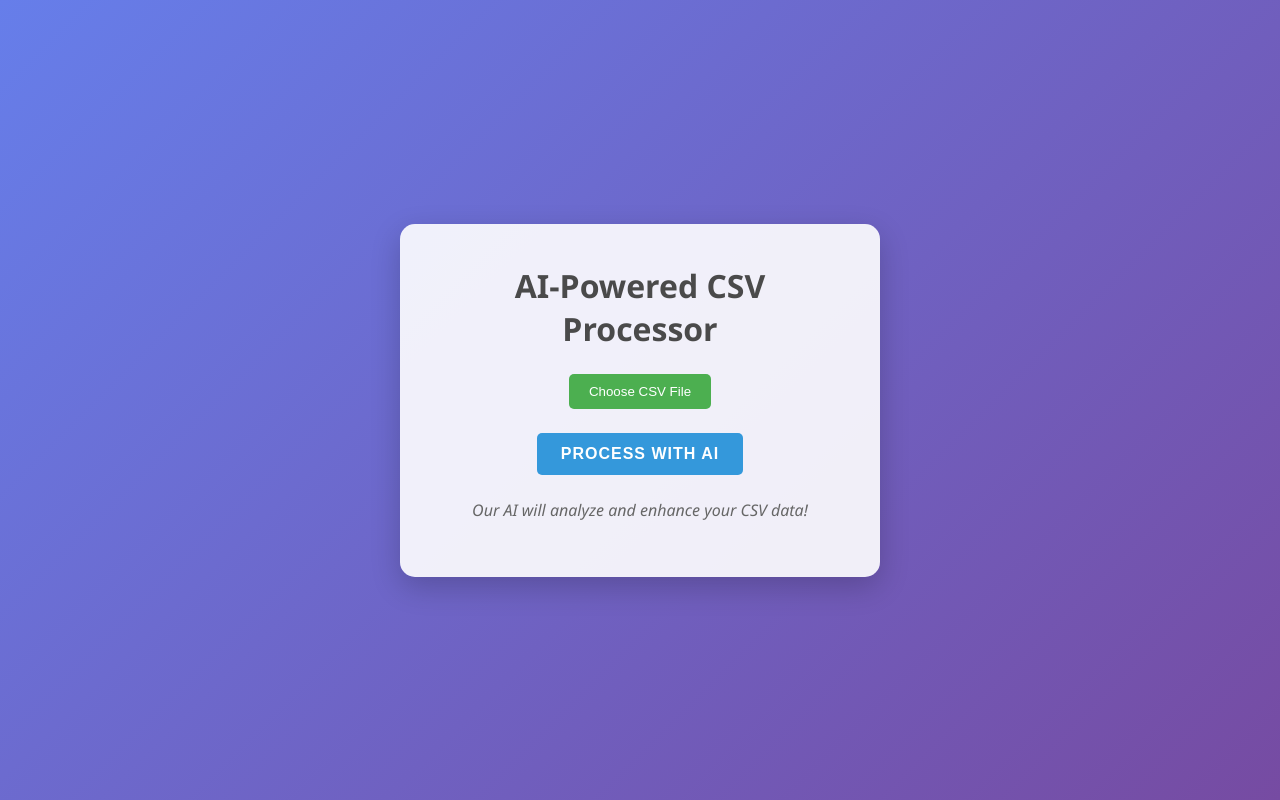
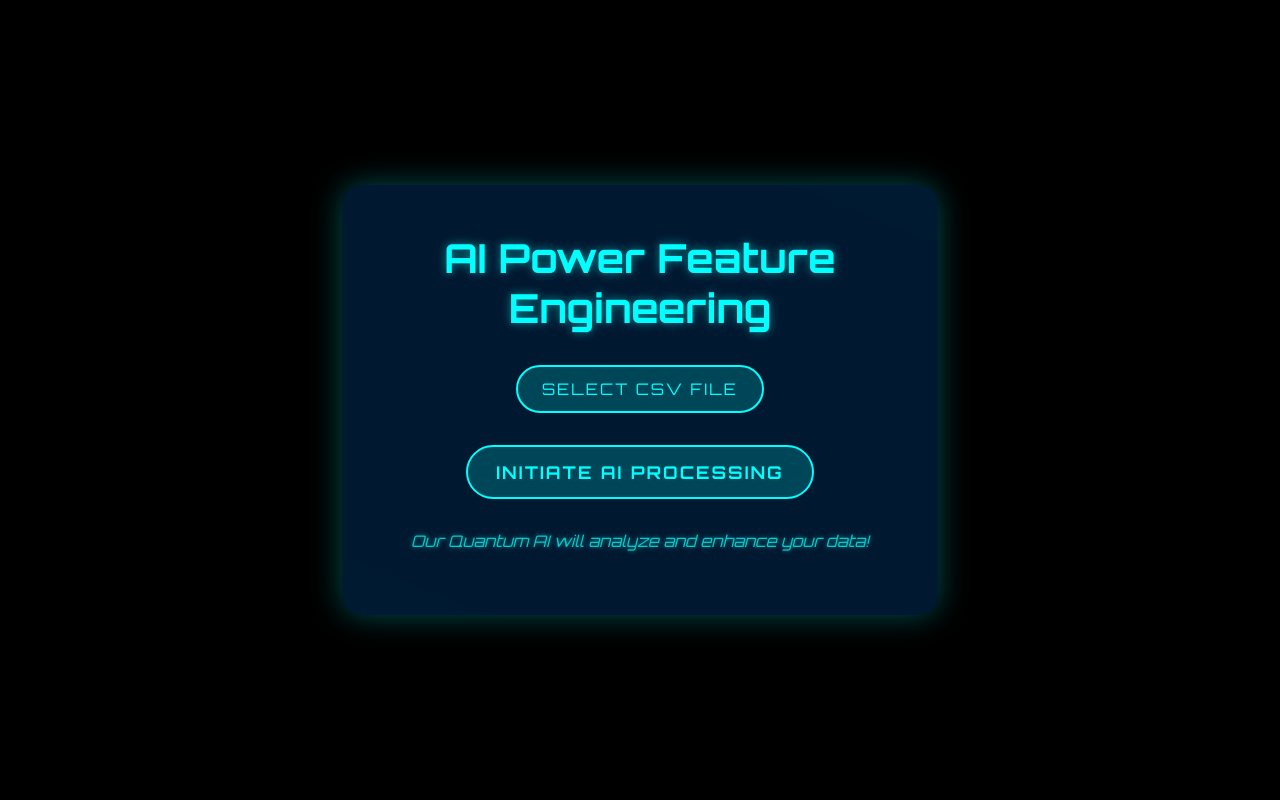
Before and after one commit to aditya699/Auto-Feature-Eng, a Flask app: page / in a window 1280 px wide. Run offline with Flask 3, Linux system fonts and the light colour scheme.

Commit message:
updated v1 feature engineering

````diff
--- a/app.py
+++ b/app.py
@@ -23,11 +23,11 @@ def upload_file():
         df = pd.read_csv(file)
 
         # Perform data cleaning and processing
-        df = auto_clean_feature_data(df)
+        processed_df = auto_clean_feature_data(df)
 
         # Convert the processed dataframe back to CSV
         output = io.StringIO()
-        df.to_csv(output, index=False)
+        processed_df.to_csv(output, index=False)
         output.seek(0)
 
         # Send the processed file back to the user
@@ -44,6 +44,7 @@ def auto_clean_feature_data(df):
     import google.generativeai as genai
     from dotenv import load_dotenv
     import os
+    import re
 
     # Load environment variables
     load_dotenv()
@@ -63,10 +64,14 @@ def auto_clean_feature_data(df):
     Given a DataFrame with the following columns: {columns}
     Generate Python code to create new columns based on existing ones.
     The code should:
-    1. Create  new columns
+    1. Create new columns
     2. Use other columns to create new columns
     3. Handle potential errors or missing data and datatypes error.
     4. Return the updated DataFrame
+
+    IMPORTANT:While creating new columns make sure to not add any business logic by yourself.
+    Make use of the existing columns to create new columns.
+    Create Generic columns not specific to any business logic.
 
     Provide only the Python code, no explanations.
 
@@ -85,6 +90,8 @@ def auto_clean_feature_data(df):
         # Handle potential datatype errors
         df['purchase_date'] = pd.to_datetime(df['purchase_date'], errors='coerce')
 
+        # Extract email domain
+        df['email_domain'] = df['email'].str.split('@').str[1]
 
         return df
 
@@ -92,14 +99,48 @@ def auto_clean_feature_data(df):
     df = process_dataframe(df)
     """
 
-    # Generate code using Gemini
+    # Function to execute generated code and handle errors
+    def execute_generated_code(code, df, prompt, max_tries=3):
+        for attempt in range(max_tries):
+            try:
+                df_copy = df.copy()
+                exec(code, globals(), {'df': df_copy})
+                if len(df_copy.columns) > len(df.columns):
+                    return df_copy
+                else:
+                    raise ValueError("No new columns were added to the DataFrame")
+            except Exception as e:
+                error_message = f"Error in attempt {attempt + 1}: {str(e)}"
+                print(error_message)
+
+                error_prompt = f"""
+                {prompt}
+
+                The previous code produced an error or did not add any new columns. Please fix the code and try again.
+                Error message: {error_message}
+
+                Previous code:
+                {code}
+
+                Please provide corrected code that addresses this error, ensures new columns are added, and follows the original instructions.
+                Only provide Python code as output.
+                """
+
+                code = generate_code_with_gemini(error_prompt)
+                code_match = re.search(r'```python\n(.*?)```', code, re.DOTALL)
+                if code_match:
+                    code = code_match.group(1).strip()
+                else:
+                    print("No Python code block found in the generated content")
+                    continue  # Try again with a new generation
+
+        print(f"Failed to generate working code after {max_tries} attempts.")
+        raise ValueError("Unable to process the DataFrame")
+
+    # Generate initial code using Gemini
     generated_code = generate_code_with_gemini(prompt)
 
-
     # Extract code from markdown format
-    import re
-
-    # Find the Python code block in the generated content
     code_match = re.search(r'```python\n(.*?)```', generated_code, re.DOTALL)
 
     if code_match:
@@ -107,17 +148,17 @@ def auto_clean_feature_data(df):
         print("Extracted code:")
         print(extracted_code)
 
-        # Execute the extracted code
+        # Execute the extracted code with error handling and retries
         try:
-            exec(extracted_code)
-            print("Code executed successfully")
-        except Exception as e:
-            print(f"Error executing extracted code: {e}")
+            processed_df = execute_generated_code(extracted_code, df, prompt)
+            return processed_df
+        except ValueError as e:
+            print(f"Error: {str(e)}")
+            return df  # Return original DataFrame if processing fails
     else:
         print("No Python code block found in the generated content")
+        return df  # Return original DataFrame if no code is generated
 
-
-    return df
 
 if __name__ == '__main__':
     app.run(debug=True)
--- a/templates/upload.html
+++ b/templates/upload.html
@@ -5,30 +5,56 @@
     <meta name="viewport" content="width=device-width, initial-scale=1.0">
     <title>AI-Powered CSV Processor</title>
     <style>
+        @import url('https://fonts.googleapis.com/css2?family=Orbitron:wght@400;700&display=swap');
+
         body {
-            font-family: 'Segoe UI', Tahoma, Geneva, Verdana, sans-serif;
+            font-family: 'Orbitron', sans-serif;
             display: flex;
             justify-content: center;
             align-items: center;
             height: 100vh;
             margin: 0;
-            background: linear-gradient(135deg, #667eea 0%, #764ba2 100%);
-            color: #333;
+            background: #000000;
+            color: #00ffff;
+            overflow: hidden;
         }
         .upload-container {
-            background-color: rgba(255, 255, 255, 0.9);
-            padding: 2.5rem;
-            border-radius: 15px;
-            box-shadow: 0 10px 30px rgba(0, 0, 0, 0.2);
+            background-color: rgba(0, 30, 60, 0.8);
+            padding: 3rem;
+            border-radius: 20px;
+            box-shadow: 0 0 30px rgba(0, 255, 255, 0.3);
             text-align: center;
-            max-width: 400px;
+            max-width: 500px;
             width: 100%;
+            position: relative;
+            overflow: hidden;
+        }
+        .upload-container::before {
+            content: '';
+            position: absolute;
+            top: -50%;
+            left: -50%;
+            width: 200%;
+            height: 200%;
+            background: linear-gradient(
+                to bottom right,
+                rgba(0, 255, 255, 0.1) 0%,
+                rgba(0, 255, 255, 0) 50%,
+                rgba(0, 255, 255, 0.1) 100%
+            );
+            animation: glowing 10s linear infinite;
+            z-index: -1;
+        }
+        @keyframes glowing {
+            0% { transform: rotate(0deg); }
+            100% { transform: rotate(360deg); }
         }
         h1 {
             margin-top: 0;
-            color: #4a4a4a;
-            font-size: 2rem;
-            margin-bottom: 1.5rem;
+            color: #00ffff;
+            font-size: 2.5rem;
+            margin-bottom: 2rem;
+            text-shadow: 0 0 10px rgba(0, 255, 255, 0.5);
         }
         form {
             display: flex;
@@ -39,7 +65,7 @@
             position: relative;
             overflow: hidden;
             display: inline-block;
-            margin-bottom: 1.5rem;
+            margin-bottom: 2rem;
         }
         .file-input-wrapper input[type="file"] {
             font-size: 100px;
@@ -51,52 +77,60 @@
         }
         .file-input-wrapper .btn {
             display: inline-block;
-            padding: 10px 20px;
-            background-color: #4CAF50;
-            color: white;
-            border: none;
-            border-radius: 5px;
+            padding: 12px 24px;
+            background-color: rgba(0, 255, 255, 0.2);
+            color: #00ffff;
+            border: 2px solid #00ffff;
+            border-radius: 30px;
             cursor: pointer;
-            transition: background-color 0.3s ease;
+            transition: all 0.3s ease;
+            font-family: 'Orbitron', sans-serif;
+            font-size: 1rem;
+            text-transform: uppercase;
+            letter-spacing: 2px;
         }
         .file-input-wrapper .btn:hover {
-            background-color: #45a049;
+            background-color: rgba(0, 255, 255, 0.4);
+            box-shadow: 0 0 20px rgba(0, 255, 255, 0.6);
         }
         input[type="submit"] {
-            background-color: #3498DB;
-            color: white;
-            border: none;
-            padding: 12px 24px;
-            border-radius: 5px;
+            background-color: rgba(0, 255, 255, 0.2);
+            color: #00ffff;
+            border: 2px solid #00ffff;
+            padding: 14px 28px;
+            border-radius: 30px;
             cursor: pointer;
             transition: all 0.3s ease;
-            font-size: 1rem;
+            font-size: 1.1rem;
             font-weight: bold;
             text-transform: uppercase;
-            letter-spacing: 1px;
+            letter-spacing: 2px;
+            font-family: 'Orbitron', sans-serif;
         }
         input[type="submit"]:hover {
-            background-color: #2980B9;
-            transform: translateY(-2px);
-            box-shadow: 0 4px 8px rgba(0, 0, 0, 0.1);
+            background-color: rgba(0, 255, 255, 0.4);
+            box-shadow: 0 0 30px rgba(0, 255, 255, 0.8);
+            transform: translateY(-3px);
         }
         .ai-magic {
-            margin-top: 1.5rem;
+            margin-top: 2rem;
             font-style: italic;
-            color: #666;
+            color: #00cccc;
+            text-shadow: 0 0 5px rgba(0, 255, 255, 0.5);
         }
         #loading, #analysis-done {
             display: none;
-            margin-top: 1rem;
+            margin-top: 2rem;
         }
         .spinner {
-            border: 4px solid rgba(0, 0, 0, 0.1);
-            width: 36px;
-            height: 36px;
+            border: 4px solid rgba(0, 255, 255, 0.1);
+            width: 50px;
+            height: 50px;
             border-radius: 50%;
-            border-left-color: #3498DB;
+            border-left-color: #00ffff;
             animation: spin 1s linear infinite;
             margin: 0 auto;
+            box-shadow: 0 0 15px rgba(0, 255, 255, 0.5);
         }
         @keyframes spin {
             0% { transform: rotate(0deg); }
@@ -106,22 +140,22 @@
 </head>
 <body>
     <div class="upload-container">
-        <h1>AI-Powered CSV Processor</h1>
+        <h1>AI Power Feature Engineering</h1>
         <form action="/upload" method="post" enctype="multipart/form-data" id="uploadForm">
             <div class="file-input-wrapper">
-                <button class="btn">Choose CSV File</button>
+                <button class="btn">Select CSV File</button>
                 <input type="file" name="file" accept=".csv" required id="fileInput">
             </div>
-            <input type="submit" value="Process with AI">
+            <input type="submit" value="Initiate AI Processing">
         </form>
         <div id="loading">
             <div class="spinner"></div>
-            <p>AI is working its magic...</p>
+            <p>Quantum AI is recalibrating your data...</p>
         </div>
         <div id="analysis-done">
-            <p>Analysis complete! Your file has been processed.</p>
+            <p>Recalibration complete! Your enhanced data matrix is ready.</p>
         </div>
-        <p class="ai-magic">Our AI will analyze and enhance your CSV data!</p>
+        <p class="ai-magic">Our Quantum AI will analyze and enhance your data!</p>
     </div>
     <script>
         document.getElementById('uploadForm').addEventListener('submit', function(e) {
@@ -142,7 +176,7 @@
                 var url = window.URL.createObjectURL(blob);
                 var a = document.createElement('a');
                 a.href = url;
-                a.download = 'processed_data.csv';
+                a.download = 'enhanced_data_matrix.csv';
                 document.body.appendChild(a);
                 a.click();
                 window.URL.revokeObjectURL(url);
@@ -150,13 +184,13 @@
             .catch(error => {
                 console.error('Error:', error);
                 document.getElementById('loading').style.display = 'none';
-                alert('An error occurred while processing the file.');
+                alert('A quantum fluctuation occurred during processing. Please try again.');
             });
         });
 
         document.getElementById('fileInput').addEventListener('change', function(e) {
             var fileName = e.target.files[0].name;
-            document.querySelector('.file-input-wrapper .btn').textContent = fileName;
+            document.querySelector('.file-input-wrapper .btn').textContent = 'Matrix Selected: ' + fileName;
         });
     </script>
 </body>
````
